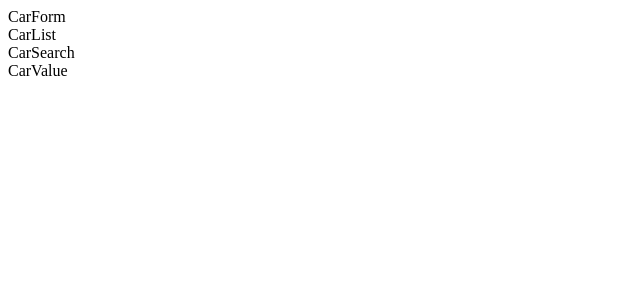
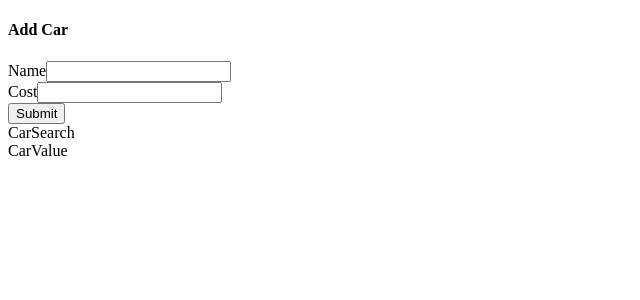
Before and after one commit to FlutterSoft/Udemy---Master-React-Course, a React (Create React App) app in the folder cars-redux/: page / in a window 1280 px wide. Shown: the top 300 px of the page, without its empty margins (0-640 px from the left). Built offline with nearby package versions, Linux system fonts and the light colour scheme.

Commit message:
form and list updates

```diff
--- a/cars-redux/src/components/CarForm.js
+++ b/cars-redux/src/components/CarForm.js
@@ -1,5 +1,59 @@
+import { useDispatch, useSelector } from 'react-redux'
+import { changeCost, changeName, addCar } from '../store'
+
 export default function CarForm(){
+    const dispatch = useDispatch()
+
+    const { name, cost } = useSelector((state) => {
+        return {
+            name: state.form.name,
+            cost: state.form.cost
+        }
+    })
+
+    const handleNameChange = (e) => {
+        dispatch(changeName(e.target.value))
+    }
+
+    const handleCostChange = (e) => {
+        const carCost = parseInt(e.target.value) || 0
+        dispatch(changeCost(carCost))
+    }
+
+    const handleSubmit = (e) => {
+        e.preventDefault()
+        dispatch(addCar({name, cost}))
+    }
+
     return (
-        <div>CarForm</div>
+        <div className="car-form panel">
+            <h4 className="subtitle is-3">Add Car</h4>
+            <form onSubmit={handleSubmit}>
+                <div className="field-group">
+                    <div className="field">
+                        <label className="label">Name</label>
+                        <input
+                            className="input is-expanded"
+                            value={name}
+                            onChange={handleNameChange}
+                        />
+                    </div>
+                </div>
+                <div className="field-group">
+                    <div className="field">
+                        <label className="label">Cost</label>
+                        <input
+                            className="input is-expanded"
+                            value={cost || ''}
+                            onChange={handleCostChange}
+                            type="number"
+                        />
+                    </div>
+                </div>
+                <div className="field">
+                    <button className="button is-link">Submit</button>
+                </div>
+            </form>
+        </div>
     )
 }
--- a/cars-redux/src/components/CarList.js
+++ b/cars-redux/src/components/CarList.js
@@ -1,5 +1,23 @@
+import { useSelector } from 'react-redux'
+
 export default function CarList(){
+    const cars = useSelector((state) => {
+        return state.cars.data
+    })
+
+    const renderedCars = cars.map((car) => {
+        return (
+            <div key={car.id} className="panel">
+                <p>
+                    {car.name} - ${car.cost}
+                </p>
+
+            </div>
+        )
+    })
     return (
-        <div>CarList</div>
+        <div>
+            {renderedCars}
+        </div>
     )
 }
--- a/cars-redux/src/store/slices/carsSlice.js
+++ b/cars-redux/src/store/slices/carsSlice.js
@@ -3,7 +3,7 @@
 const carsSlice = createSlice({
     name: 'cars',
     initialState: {
-        cars: [],
+        data: [],
         searchTerm: ''
     },
     reducers: {
@@ -13,7 +13,7 @@
         addCar(state, action){
             // Assumption:
             // action.payload === { name: 'namehere', cost: 150 }
-            state.push({
+            state.data.push({
                 name: action.payload.name,
                 cost: action.payload.cost,
                 id: nanoid(),
@@ -22,10 +22,10 @@
         removeCar(state,action){
             // Assumption:
             // action.payload === the id of the car we want to remove
-            const updated = state.cars.filter(car => {
+            const updated = state.data.filter(car => {
                 return car.id !== action.payload
             })
-            state.cars = updated
+            state.data = updated
         }
     }
 })
```
